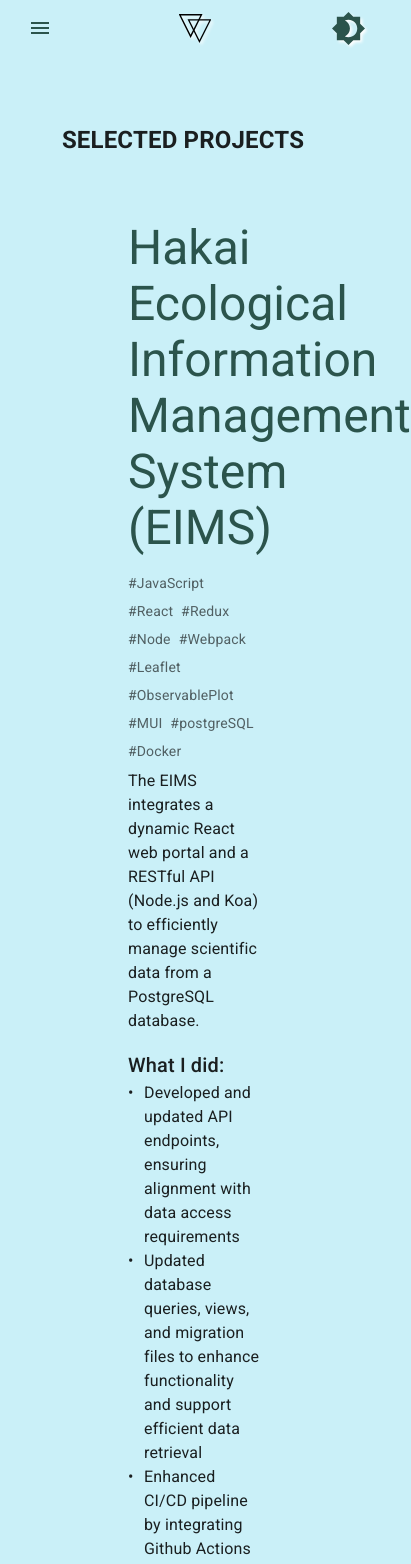
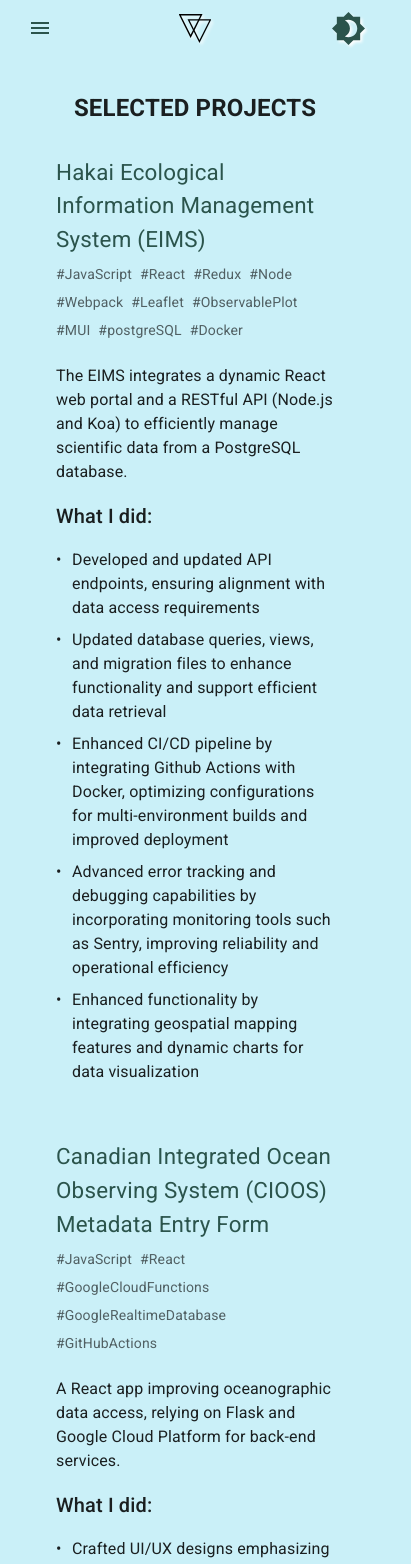
Before and after one commit to sorochak/portfolio-website, a React (Create React App) app: page /portfolio-website/projects in a window 390 px wide. Shown: the top 1564 px of the page, 411 px wide, since content can reach past the window. Built offline with nearby package versions, Linux system fonts and the light colour scheme.

Commit message:
make projects page responsive

```diff
--- a/src/pages/Projects.jsx
+++ b/src/pages/Projects.jsx
@@ -8,19 +8,19 @@ const Projects = () => {
         justifyContent: "center",
         alignItems: "center",
         minHeight: "100vh",
-        padding: 3,
-        paddingTop: "100px",
+        padding: 2,
+        paddingTop: "70px",
       }}
     >
-      <Container maxWidth="false">
-        <Grid container spacing={3} justifyContent="center">
+      <Container maxWidth="md">
+        <Grid justifyContent="center">
           {/* Project Header */}
           <Typography
             variant="h4"
             align="center"
             sx={{
               mb: 2,
-              marginTop: "50px",
+              mt: { xs: 3, md: 6 },
               fontWeight: "bold",
               fontSize: { xs: "1.5rem", sm: "2rem", md: "2.5rem" },
             }}
@@ -28,25 +28,24 @@ const Projects = () => {
             SELECTED PROJECTS
           </Typography>
           <Grid item xs={12} md={12} lg={12}>
-            {/* Hakai Data Portal */}
+            {/* EIMS */}
             <Box
+              elevation={3}
               sx={{
-                pl: 8,
-                pr: 8,
-                pb: 2,
+                padding: { xs: 2, sm: 4 },
+                margin: { xs: 1, md: 3 },
                 flexDirection: "column",
-                // minHeight: "60vh",
                 alignItems: "center",
-                margin: 3,
               }}
-              elevation={3}
             >
               {/* Project Title */}
               <Typography
-                variant="h3"
                 color="primary"
                 gutterBottom
-                sx={{ textAlign: "left" }}
+                sx={{
+                  textAlign: "left",
+                  fontSize: { xs: "1.4rem", lg: "2.3rem" },
+                }}
               >
                 Hakai Ecological Information Management System (EIMS)
               </Typography>
@@ -56,8 +55,7 @@ const Projects = () => {
                 sx={{
                   display: "flex",
                   flexWrap: "wrap",
-                  justifyContent: "left",
-                  // margin: 2,
+                  mb: 2,
                 }}
               >
                 {[
@@ -84,10 +82,7 @@ const Projects = () => {
               </Box>
 
               {/* Description */}
-              <Typography
-                variant="body1"
-                sx={{ textAlign: "left", marginBottom: 2 }}
-              >
+              <Typography variant="body1" sx={{ marginBottom: 2 }}>
                 The EIMS integrates a dynamic React web portal and a RESTful API
                 (Node.js and Koa) to efficiently manage scientific data from a
                 PostgreSQL database.
@@ -103,15 +98,15 @@ const Projects = () => {
                 sx={{
                   listStyle: "none",
                   padding: 0,
-                  margin: 0,
                   "& li": {
                     position: "relative",
-                    paddingLeft: "1em", // Adjust as necessary for alignment
+                    paddingLeft: "1em",
+                    mb: 1,
                   },
                   "& li:before": {
                     content: '"•"',
                     position: "absolute",
-                    left: 0, // Adjust as necessary
+                    left: 0,
                   },
                 }}
               >
@@ -132,20 +127,20 @@ const Projects = () => {
             {/* Metadata Entry Form */}
             <Box
               sx={{
-                pl: 8,
-                pr: 8,
+                padding: { xs: 2, sm: 4, md: 6 },
+                margin: { xs: 1, md: 3 },
                 flexDirection: "column",
                 alignItems: "center",
-                margin: 3,
               }}
-              elevation={3}
             >
               {/* Project Title */}
               <Typography
-                variant="h3"
                 color="primary"
                 gutterBottom
-                sx={{ textAlign: "left" }}
+                sx={{
+                  textAlign: "left",
+                  fontSize: { xs: "1.4rem", lg: "2.3rem" },
+                }}
               >
                 Canadian Integrated Ocean Observing System (CIOOS) Metadata
                 Entry Form
@@ -156,8 +151,7 @@ const Projects = () => {
                 sx={{
                   display: "flex",
                   flexWrap: "wrap",
-                  justifyContent: "left",
-                  // margin: 2,
+                  mb: 2,
                 }}
               >
                 {[
@@ -197,10 +191,10 @@ const Projects = () => {
                 sx={{
                   listStyle: "none",
                   padding: 0,
-                  margin: 0,
                   "& li": {
                     position: "relative",
-                    paddingLeft: "1em", // Adjust as necessary for alignment
+                    paddingLeft: "1em",
+                    mb: 1,
                   },
                   "& li:before": {
                     content: '"•"',
```
